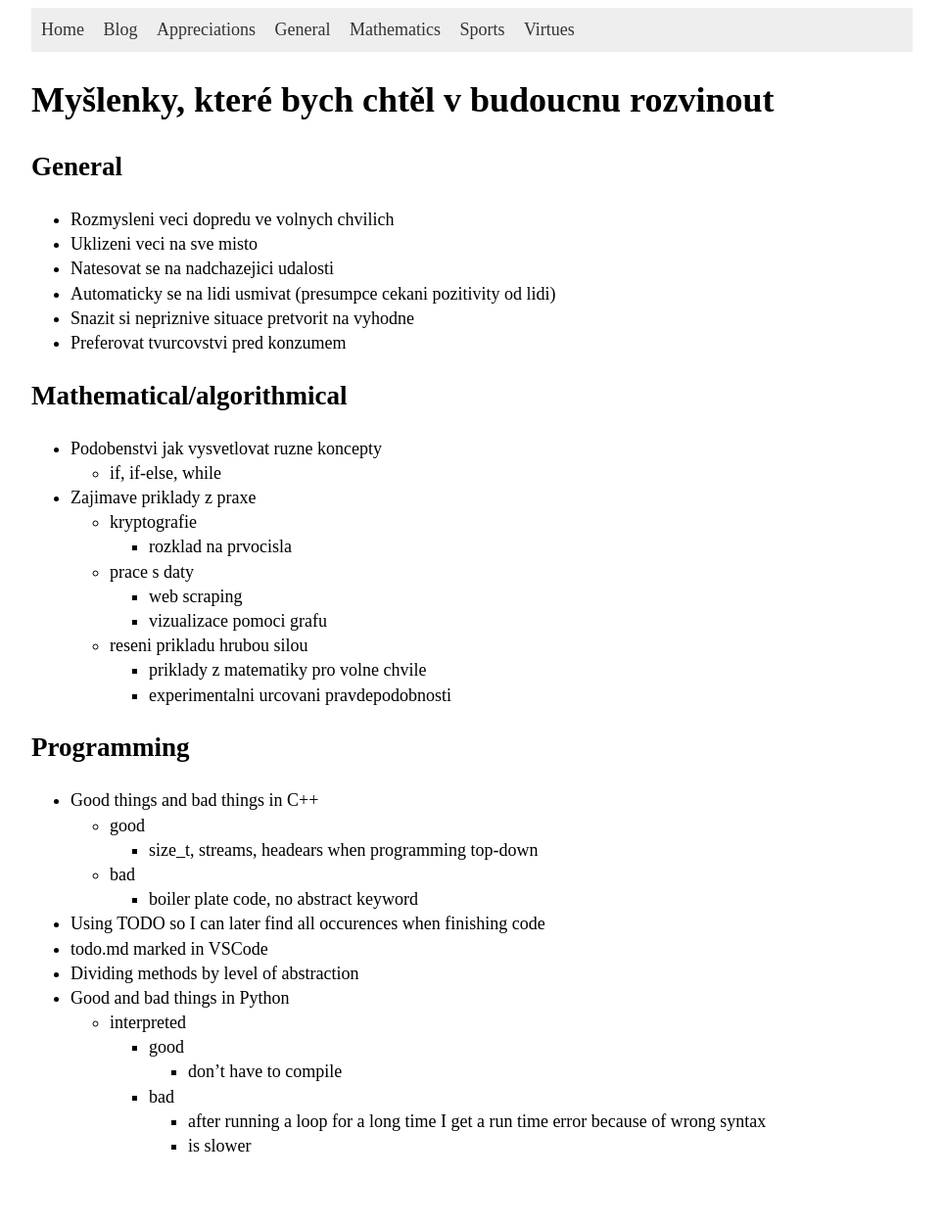
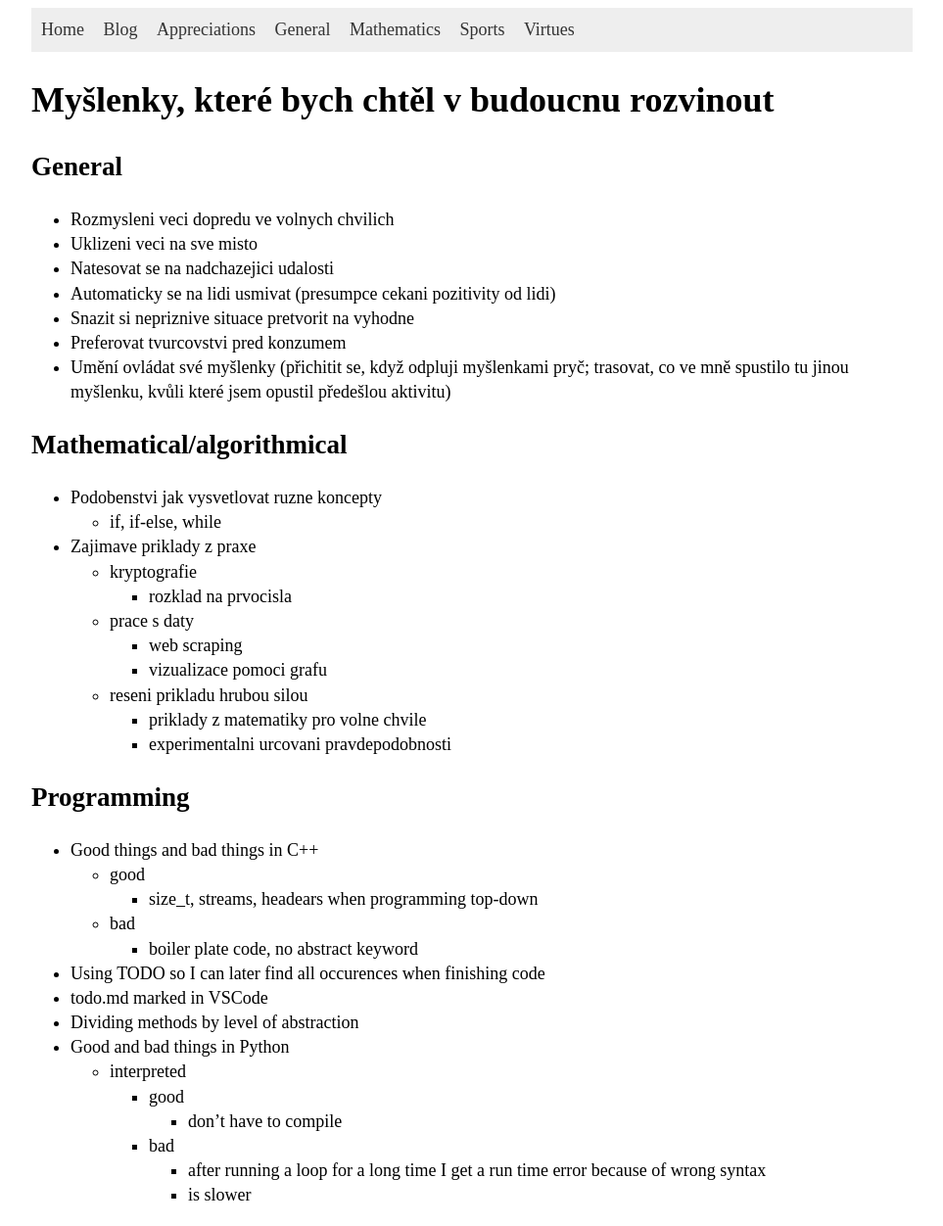
Before and after one commit to hartmaj2/hartmaj2.github.io, a Jekyll site: the page built from _posts/2025-09-03-post.md, in a window 1280 px wide. Shown: the whole page at 98% size, without its empty margins (158-1121 px from the left). Built offline with Jekyll 4.4.1, drawn with Linux system fonts in a browser that asks for light colours; before the commit the page ends 1201 px from its top, so only the background shows below that.

Commit message:
Update interesting thoughts repo

```diff
--- a/_posts/2025-09-03-post.md
+++ b/_posts/2025-09-03-post.md
@@ -13,6 +13,7 @@ title: Myšlenky, které bych chtěl v budoucnu rozvinout
 - Automaticky se na lidi usmivat (presumpce cekani pozitivity od lidi)
 - Snazit si nepriznive situace pretvorit na vyhodne
 - Preferovat tvurcovstvi pred konzumem
+- Umění ovládat své myšlenky (přichitit se, když odpluji myšlenkami pryč; trasovat, co ve mně spustilo tu jinou myšlenku, kvůli které jsem opustil předešlou aktivitu)
 
 ## Mathematical/algorithmical
 
```
